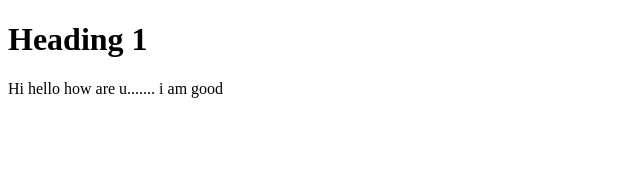
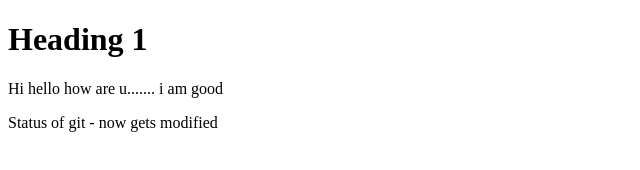
Before and after one commit to Suchithragithub/LearnGit, a plain HTML site: page index.html in a window 1280 px wide. Shown: the whole page, without its empty margins (0-640 px from the left). Drawn offline with Linux system fonts and the light colour scheme.

Commit message:
new line added

```diff
--- a/index.html
+++ b/index.html
@@ -8,5 +8,7 @@
 <body>
     <h1> Heading 1</h1>
     <p>Hi hello how are u....... i am good</p>
+
+    <p>Status of git - now gets modified</p>
 </body>
 </html>
```
